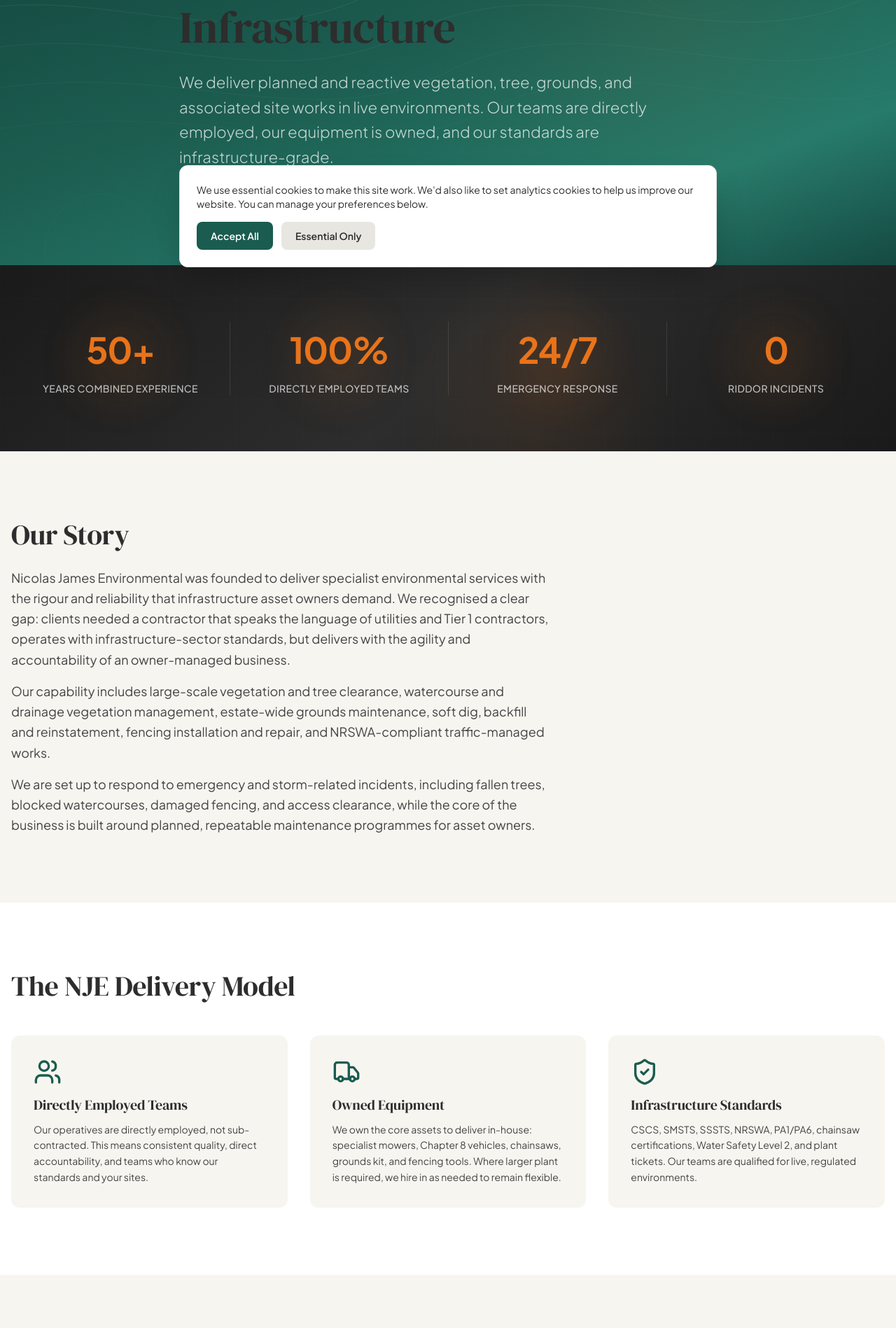
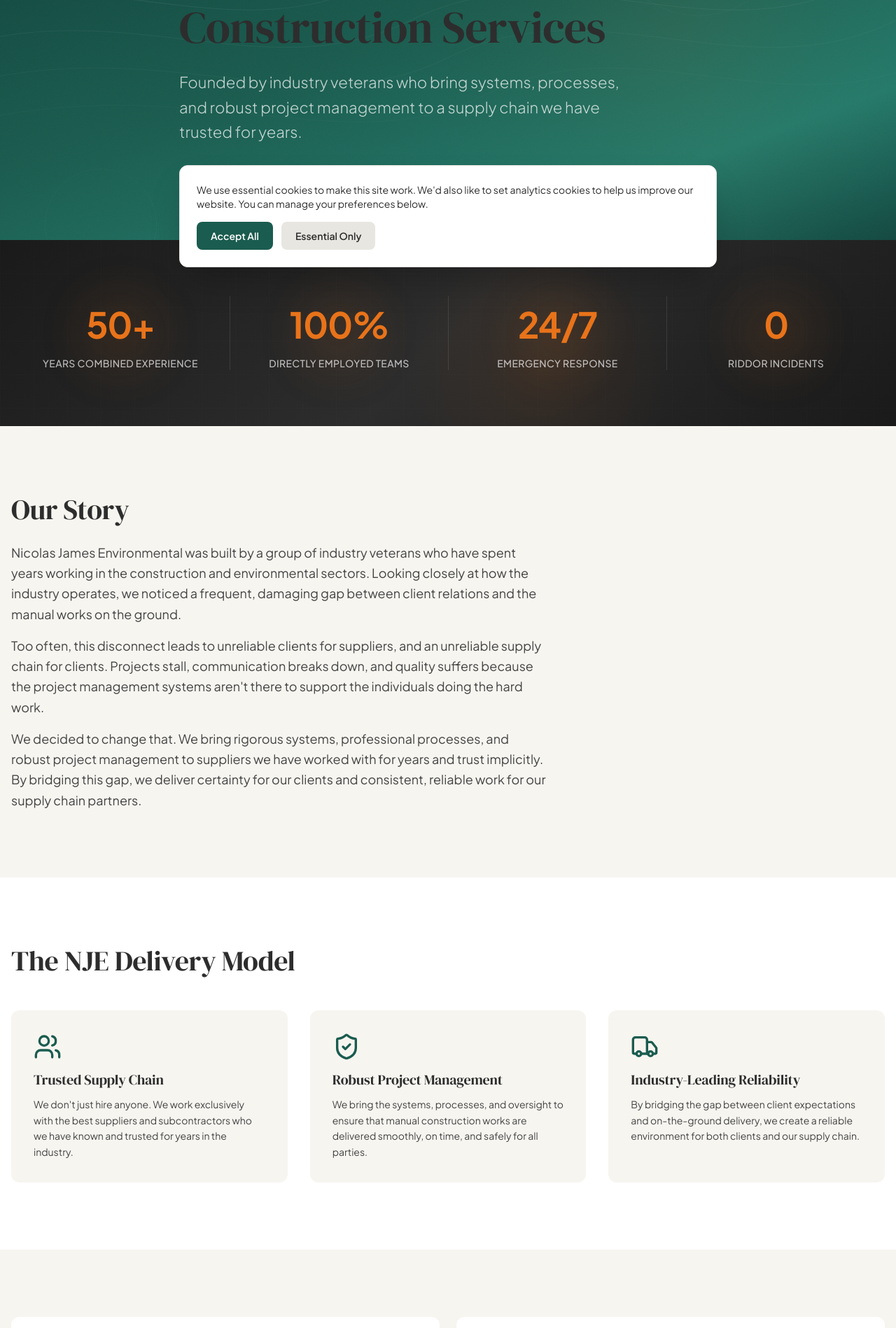
Before and after one commit to williamcjrogers/NJA, a Next.js app: page /about in a window 1280 px wide. Shown: the part 402-2300 px from the top of the page at 70% size. Built offline with nearby package versions, Linux system fonts and the light colour scheme.

Commit message:
Update layout and page components

```diff
--- a/src/app/about/page.tsx
+++ b/src/app/about/page.tsx
@@ -7,7 +7,7 @@
 
 export const metadata = createMetadata({
   title: "About Us",
-  description: "Nicolas James Environmental delivers specialist environmental services for critical infrastructure. Directly employed teams, owned equipment, infrastructure-sector standards.",
+  description: "Founded by industry veterans who bring systems, processes, and robust project management to a supply chain we have trusted for years.",
   path: "/about",
 });
 
@@ -16,8 +16,8 @@
     <>
       <Hero
         subtitle="About Us"
-        title="Specialist Environmental Services, Built for Infrastructure"
-        description="We deliver planned and reactive vegetation, tree, grounds, and associated site works in live environments. Our teams are directly employed, our equipment is owned, and our standards are infrastructure-grade."
+        title="Bridging the Gap in Environmental & Construction Services"
+        description="Founded by industry veterans who bring systems, processes, and robust project management to a supply chain we have trusted for years."
         size="md"
       />
       <StatsBar />
@@ -31,13 +31,13 @@
             </h2>
             <div className="space-y-4 text-brand-charcoal-light leading-relaxed">
               <p>
-                Nicolas James Environmental was founded to deliver specialist environmental services with the rigour and reliability that infrastructure asset owners demand. We recognised a clear gap: clients needed a contractor that speaks the language of utilities and Tier 1 contractors, operates with infrastructure-sector standards, but delivers with the agility and accountability of an owner-managed business.
+                Nicolas James Environmental was built by a group of industry veterans who have spent years working in the construction and environmental sectors. Looking closely at how the industry operates, we noticed a frequent, damaging gap between client relations and the manual works on the ground.
               </p>
               <p>
-                Our capability includes large-scale vegetation and tree clearance, watercourse and drainage vegetation management, estate-wide grounds maintenance, soft dig, backfill and reinstatement, fencing installation and repair, and NRSWA-compliant traffic-managed works.
+                Too often, this disconnect leads to unreliable clients for suppliers, and an unreliable supply chain for clients. Projects stall, communication breaks down, and quality suffers because the project management systems aren&apos;t there to support the individuals doing the hard work.
               </p>
               <p>
-                We are set up to respond to emergency and storm-related incidents, including fallen trees, blocked watercourses, damaged fencing, and access clearance, while the core of the business is built around planned, repeatable maintenance programmes for asset owners.
+                We decided to change that. We bring rigorous systems, professional processes, and robust project management to suppliers we have worked with for years and trust implicitly. By bridging this gap, we deliver certainty for our clients and consistent, reliable work for our supply chain partners.
               </p>
             </div>
           </div>
@@ -53,23 +53,23 @@
           <div className="grid grid-cols-1 md:grid-cols-3 gap-8">
             <div className="bg-brand-cream rounded-xl p-8">
               <Users className="h-10 w-10 text-brand-teal mb-4" aria-hidden="true" />
-              <h3 className="text-xl font-bold text-brand-charcoal mb-3">Directly Employed Teams</h3>
+              <h3 className="text-xl font-bold text-brand-charcoal mb-3">Trusted Supply Chain</h3>
               <p className="text-sm text-brand-charcoal-light leading-relaxed">
-                Our operatives are directly employed, not sub-contracted. This means consistent quality, direct accountability, and teams who know our standards and your sites.
+                We don&apos;t just hire anyone. We work exclusively with the best suppliers and subcontractors who we have known and trusted for years in the industry.
+              </p>
+            </div>
+            <div className="bg-brand-cream rounded-xl p-8">
+              <ShieldCheck className="h-10 w-10 text-brand-teal mb-4" aria-hidden="true" />
+              <h3 className="text-xl font-bold text-brand-charcoal mb-3">Robust Project Management</h3>
+              <p className="text-sm text-brand-charcoal-light leading-relaxed">
+                We bring the systems, processes, and oversight to ensure that manual construction works are delivered smoothly, on time, and safely for all parties.
               </p>
             </div>
             <div className="bg-brand-cream rounded-xl p-8">
               <Truck className="h-10 w-10 text-brand-teal mb-4" aria-hidden="true" />
-              <h3 className="text-xl font-bold text-brand-charcoal mb-3">Owned Equipment</h3>
+              <h3 className="text-xl font-bold text-brand-charcoal mb-3">Industry-Leading Reliability</h3>
               <p className="text-sm text-brand-charcoal-light leading-relaxed">
-                We own the core assets to deliver in-house: specialist mowers, Chapter 8 vehicles, chainsaws, grounds kit, and fencing tools. Where larger plant is required, we hire in as needed to remain flexible.
-              </p>
-            </div>
-            <div className="bg-brand-cream rounded-xl p-8">
-              <ShieldCheck className="h-10 w-10 text-brand-teal mb-4" aria-hidden="true" />
-              <h3 className="text-xl font-bold text-brand-charcoal mb-3">Infrastructure Standards</h3>
-              <p className="text-sm text-brand-charcoal-light leading-relaxed">
-                CSCS, SMSTS, SSSTS, NRSWA, PA1/PA6, chainsaw certifications, Water Safety Level 2, and plant tickets. Our teams are qualified for live, regulated environments.
+                By bridging the gap between client expectations and on-the-ground delivery, we create a reliable environment for both clients and our supply chain.
               </p>
             </div>
           </div>
--- a/src/app/layout.tsx
+++ b/src/app/layout.tsx
@@ -23,7 +23,7 @@
 export const metadata: Metadata = {
   title: "Nicolas James Environmental | Specialist Environmental Services for Critical Infrastructure",
   description:
-    "Specialist vegetation management, arboriculture, and grounds maintenance for utilities, local authorities, and infrastructure contractors. Directly employed teams, owned equipment, infrastructure-sector standards.",
+    "Expert project management for environmental and construction services. We bridge the gap between clients and construction by bringing systems, processes, and our trusted supply chain to every project.",
   keywords: [
     "vegetation management contractor UK",
     "environmental services contractor",
--- a/src/app/page.tsx
+++ b/src/app/page.tsx
@@ -11,8 +11,8 @@
     <>
       <Hero
         subtitle="Nicolas James Environmental"
-        title="Specialist Environmental Services for Critical Infrastructure"
-        description="Vegetation management, arboriculture, and grounds maintenance for utilities, local authorities, and infrastructure contractors. Delivered by directly employed, qualified teams with owned specialist equipment."
+        title="Bridging the Gap Between Clients and Construction"
+        description="We bring reliable systems, proactive project management, and a highly trusted supply chain to the environment and construction sectors. Delivering certainty for clients and reliability for our long-standing partners."
         primaryCta={{ label: "View Our Services", href: "/services" }}
         secondaryCta={{ label: "Our Capabilities", href: "/services" }}
       />
--- a/src/components/layout/Footer.tsx
+++ b/src/components/layout/Footer.tsx
@@ -53,7 +53,7 @@
               </svg>
             </div>
             <p className="text-sm text-white/70 leading-relaxed mb-6">
-              Specialist environmental services for critical infrastructure. Protecting networks, managing environments, maintaining assets.
+              Expert project management for environmental and construction services. Bridging the gap between clients and our trusted supply chain.
             </p>
             <div className="space-y-3">
               <a href={`tel:${navigation.contact.phone.replace(/\s/g, "")}`} className="flex items-center gap-2 text-sm text-white/70 hover:text-white transition-colors">
```
